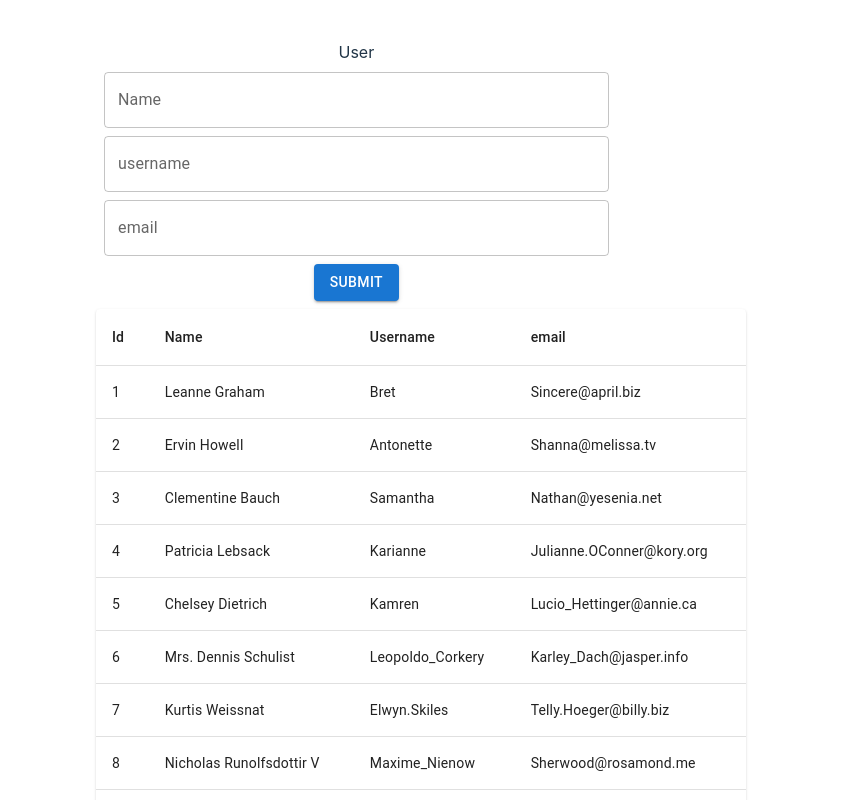
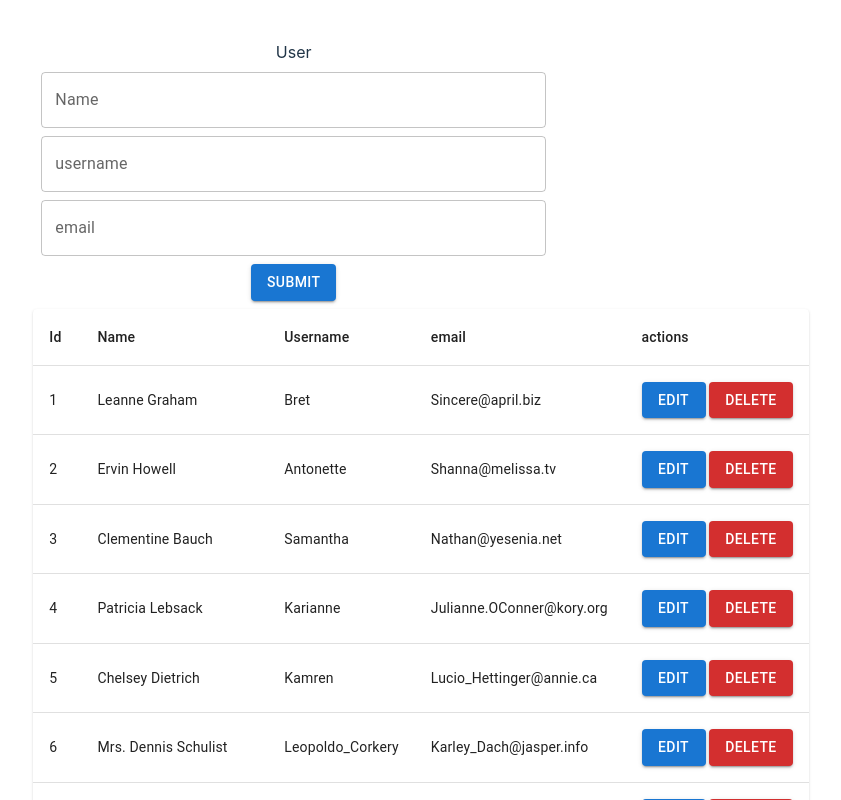
Before and after one commit to leobusar/icesi-2023b-webp-react, a React (Vite) app: page / in a window 1280 px wide. Shown: the top 800 px of the page, without its empty margins (219-1060 px from the left). Built offline with nearby package versions, Linux system fonts and the light colour scheme.

Commit message:
continuacion clase  ago 16

```diff
--- a/src/components/PersonForm.jsx
+++ b/src/components/PersonForm.jsx
@@ -1,17 +1,26 @@
-import React, { useState } from 'react'
+import React, { useEffect, useState } from 'react'
 import PropTypes from 'prop-types'
 import { Box, Button, TextField } from '@mui/material'
 
-function PersonForm(props) {
+function PersonForm({onAddPerson, person}) {
     const [id, setId] = useState("")
     const [username, setUsername] = useState("")
     const [name, setName] = useState("")
     const [email, setEmail] = useState("")
 
+    useEffect(()=>{
+        setId(person.id)
+        setUsername(person.username)
+        setName(person.name)
+        setEmail(person.email)
+    }
+    ,[person])
+
     const handleClick = () => {
-        console.log("name:", name)
-        console.log("username:", username)
-        console.log("email:", email)
+
+        let person = {id, name, username, email}
+
+        onAddPerson(person)
         setUsername("")
         setName("")
         setEmail("")
@@ -47,6 +56,9 @@ function PersonForm(props) {
   )
 }
 
-PersonForm.propTypes = {}
+PersonForm.propTypes = {
+    onAddPerson: PropTypes.func.isRequired,
+    person: PropTypes.object.isRequired,
+}
 
 export default PersonForm
--- a/src/components/PersonRow.jsx
+++ b/src/components/PersonRow.jsx
@@ -1,19 +1,42 @@
-import PropTypes from 'prop-types'
-import { TableCell, TableRow } from '@mui/material'
+import PropTypes from "prop-types";
+import { Button, TableCell, TableRow } from "@mui/material";
 
-function PersonRow({person}) {
+function PersonRow({ person, onDelPerson, onEditPerson }) {
   return (
     <TableRow>
       <TableCell>{person.id}</TableCell>
       <TableCell>{person.name}</TableCell>
       <TableCell>{person.username}</TableCell>
       <TableCell>{person.email}</TableCell>
+      <TableCell>
+        <Button
+          color="primary"
+          variant="contained"
+          onClick={() => {
+            onEditPerson(person);
+          }}
+        >
+          Edit
+        </Button>
+        &nbsp;
+        <Button
+          color="error"
+          variant="contained"
+          onClick={() => {
+            onDelPerson(person.id);
+          }}
+        >
+          Delete
+        </Button>
+      </TableCell>
     </TableRow>
-  )
+  );
 }
 
 PersonRow.propTypes = {
-    person: PropTypes.object
-}
+  person: PropTypes.object.isRequired,
+  onDelPerson: PropTypes.func.isRequired,
+  onEditPerson: PropTypes.func.isRequired,
+};
 
-export default PersonRow
+export default PersonRow;
--- a/src/pages/PersonList.jsx
+++ b/src/pages/PersonList.jsx
@@ -6,21 +6,38 @@ import PersonForm from '../components/PersonForm';
 
 function PersonList() {
   const [persons, setPersons] = useState(personList);
-
+  const [personEdit, setPersonEdit] = useState({})
 
   const renderPersons = () => {
     return persons.map((person) =>
-    (<PersonRow key={person.id} person={person} />)
+    (<PersonRow key={person.id} person={person} onDelPerson={delPerson} onEditPerson={editPerson}/>)
     )
   }
 
   const  addPerson = (person) => {
-     persons.add(person)
-     setPersons(persons)
+     console.log(person)
+     let personsTmp = [...persons]
+     if (person.id ==""){
+       person.id= Math.floor(Math.random()*100000)
+       personsTmp.push(person)
+     }else{
+       let index = personsTmp.findIndex((p)=>person.id===p.id)
+       personsTmp[index] = person
+     }
+     setPersons(personsTmp)
   }
+
+  const delPerson = (id) => {
+    setPersons(persons.filter((person)=> person.id!=id))
+  }
+
+  const editPerson = (person) => {
+    setPersonEdit(person)
+  }
+
   return (
     <>
-    <PersonForm />
+    <PersonForm onAddPerson={addPerson} person={personEdit}/>
     <TableContainer component={Paper}>
       <Table sx={{ minWidth: 650 }} aria-label="simple table">
         <TableHead>
@@ -29,6 +46,7 @@ function PersonList() {
             <TableCell>Name</TableCell>
             <TableCell>Username</TableCell>
             <TableCell>email</TableCell>
+            <TableCell>actions</TableCell>
           </TableRow>
         </TableHead>
         <TableBody>
```
